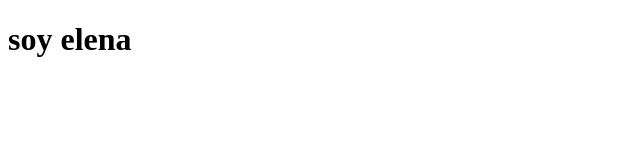
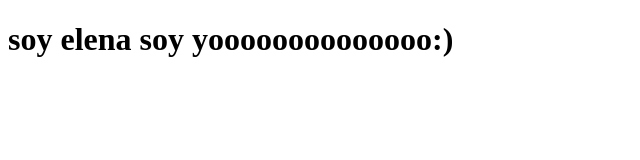
Before and after one commit to Diego-Teacher/ayudaelena, a plain HTML site: page index.html in a window 1280 px wide. Shown: the whole page, without its empty margins (0-640 px from the left). Drawn offline with Linux system fonts and the light colour scheme.

Commit message:
Update index.html
elena dia 6

```diff
--- a/index.html
+++ b/index.html
@@ -6,6 +6,6 @@
     <title>Document</title>
 </head>
 <body>
-    <h1>soy elena</h1>
+    <h1>soy elena soy yoooooooooooooo:)</h1>
 </body>
 </html>
```
